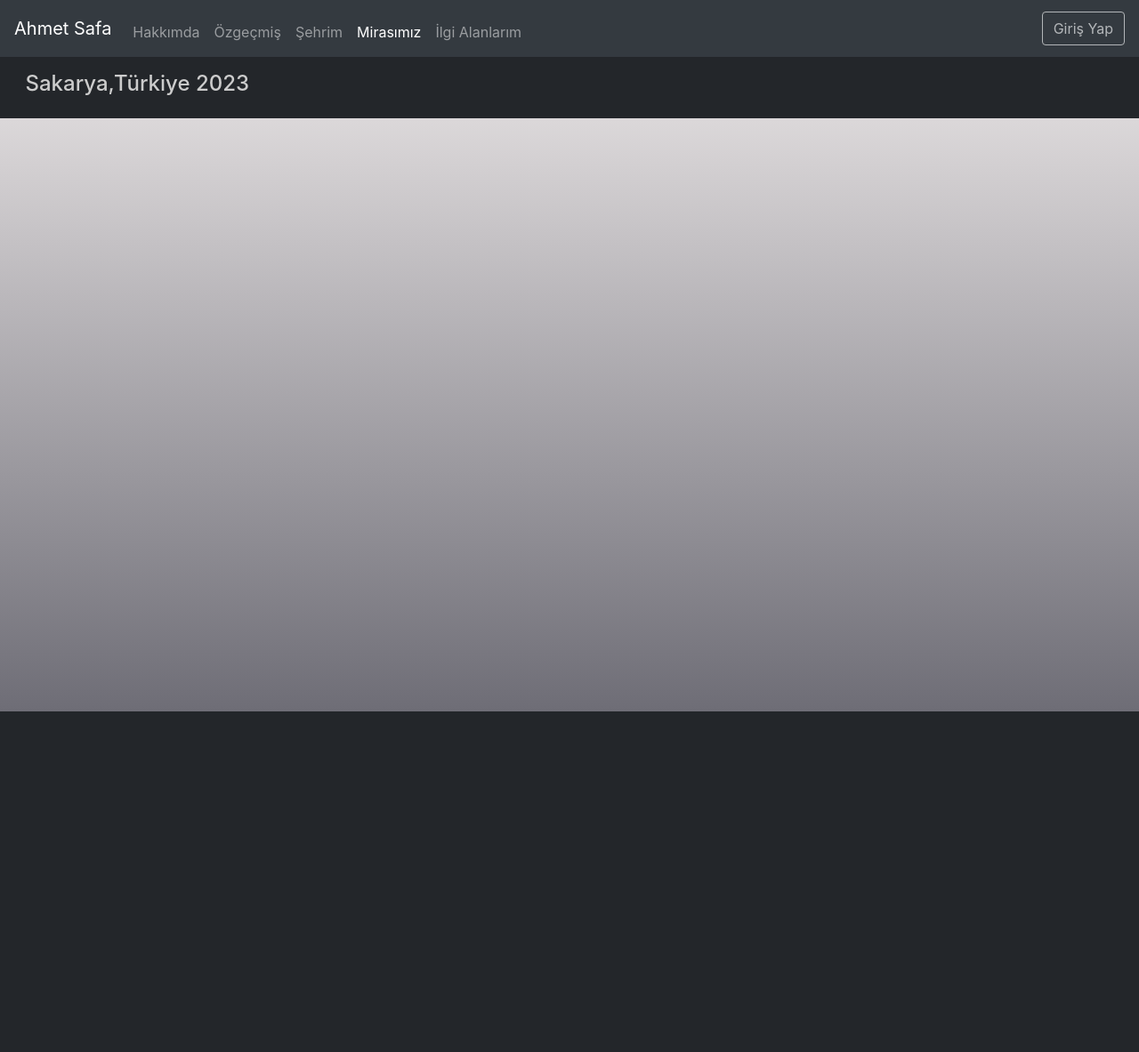
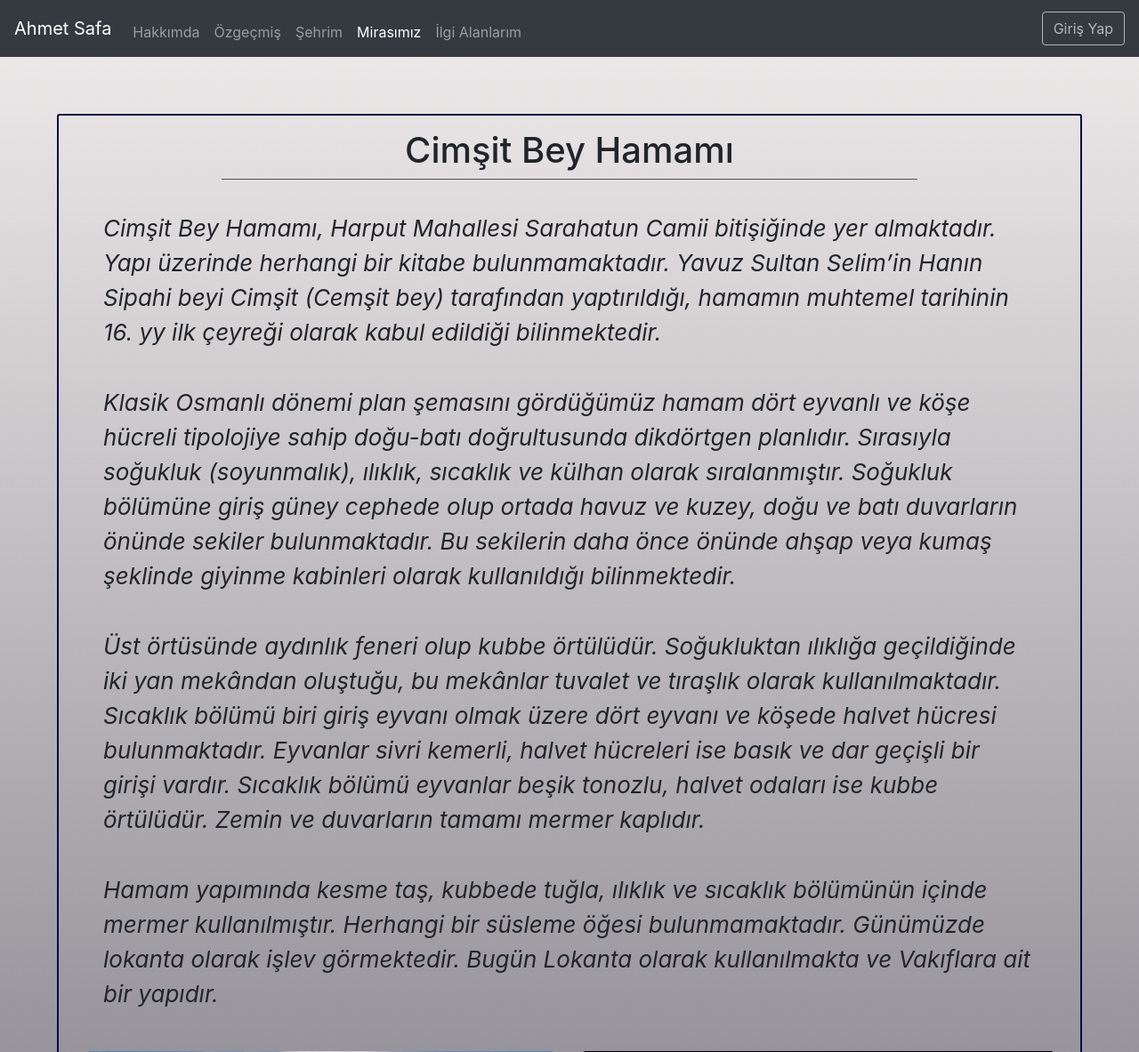
Before and after one commit to AhmetSafa0707/WebOdevim, a PHP site: the page made by mirasımız.html in a window 1280 px wide. Shown: the top 1183 px of the page at 89% size. Before the commit the page ends 800 px from the top, so only its background shows below. Run offline with PHP 8.4, Linux system fonts and the light colour scheme.

Commit message:
Altıncı Commit
-Mirasımız sayfasının içeriğini tamamladım.
-Cimşit Hamamı'nı kısaca tanıttım ve resimlerini içeren bir slider ekledim.
-Resimlein iki tanesine mekanı tanıtan sayfaların linkini ekledim.
-iframe etiketi ile mekanın konumunu içeren haritayı ekledim.

```diff
--- a/mirasımız.html
+++ b/mirasımız.html
@@ -48,6 +48,109 @@
             </div>
         </nav>
 
+
+        <div class="cimsitcerceve">
+            <h1>Cimşit Bey Hamamı</h1>
+            <center>
+                <div class="underline"
+                    style="position: relative;height: 1.3px;width: 70%; background: #535353;left: 0;right: 0;">
+                </div>
+            </center>
+            <p>Cimşit Bey Hamamı, Harput Mahallesi Sarahatun Camii bitişiğinde yer almaktadır. Yapı üzerinde herhangi
+                bir kitabe bulunmamaktadır. Yavuz Sultan Selim’in Hanın Sipahi beyi Cimşit (Cemşit bey) tarafından
+                yaptırıldığı, hamamın muhtemel tarihinin 16. yy ilk çeyreği olarak kabul edildiği bilinmektedir. </p>
+
+            <p>Klasik Osmanlı dönemi plan şemasını gördüğümüz hamam dört eyvanlı ve köşe hücreli tipolojiye sahip
+                doğu-batı doğrultusunda dikdörtgen planlıdır. Sırasıyla soğukluk (soyunmalık), ılıklık, sıcaklık ve
+                külhan olarak sıralanmıştır. Soğukluk bölümüne giriş güney cephede olup ortada havuz ve kuzey, doğu ve
+                batı duvarların önünde sekiler bulunmaktadır. Bu sekilerin daha önce önünde ahşap veya kumaş şeklinde
+                giyinme kabinleri olarak kullanıldığı bilinmektedir. </p>
+
+            <p>Üst örtüsünde aydınlık feneri olup kubbe örtülüdür. Soğukluktan ılıklığa geçildiğinde iki yan mekândan
+                oluştuğu, bu mekânlar tuvalet ve tıraşlık olarak kullanılmaktadır. Sıcaklık bölümü biri giriş eyvanı
+                olmak üzere dört eyvanı ve köşede halvet hücresi bulunmaktadır. Eyvanlar sivri kemerli, halvet hücreleri
+                ise basık ve dar geçişli bir girişi vardır. Sıcaklık bölümü eyvanlar beşik tonozlu, halvet odaları ise
+                kubbe örtülüdür. Zemin ve duvarların tamamı mermer kaplıdır.</p>
+
+            <p> Hamam yapımında kesme taş, kubbede tuğla, ılıklık ve sıcaklık bölümünün içinde mermer kullanılmıştır.
+                Herhangi bir süsleme öğesi bulunmamaktadır. Günümüzde lokanta olarak işlev görmektedir. Bugün Lokanta
+                olarak kullanılmakta ve Vakıflara ait bir yapıdır.</p><br>
+
+
+
+            <div class="cimsitmap">
+
+            </div>
+
+
+
+            <div class="container">
+                <div class="row">
+                    <div class="col-lg-6 mb-4">
+
+                        <div id="carouselExampleCaptions" class="carousel slide" data-ride="carousel">
+                            <ol class="carousel-indicators">
+                                <li data-target="#carouselExampleCaptions" data-slide-to="0" class="active"></li>
+                                <li data-target="#carouselExampleCaptions" data-slide-to="1"></li>
+                                <li data-target="#carouselExampleCaptions" data-slide-to="2"></li>
+                                <li data-target="#carouselExampleCaptions" data-slide-to="3"></li>
+                            </ol>
+                            <div class="carousel-inner">
+                                <div class="carousel-item active">
+                                    <a href="https://harput.web.tr/harputun-tarihi-eserleri/harputun-hamamlari/cimsit-hamami/"
+                                        target="_blank"> <img src="resimler/cimsit-bey-hamami-1-scaled.jpg"
+                                            class="d-block w-100" alt="Cimşit Hamamı1"></a>
+                                    <div class="carousel-caption d-none d-md-block">
+                                        <h5>Hamam Meydanı</h5>
+                                    </div>
+                                </div>
+                                <div class="carousel-item">
+                                    <a href="https://gezgince.com/tr/gezinti/cimsit-bey-hamami/"><img
+                                            src="resimler/cimsit-bey-hamami-2-scaled.jpg" class="d-block w-100"
+                                            alt="Cimşit Hamamı2"></a>
+                                    <div class="carousel-caption d-none d-md-block">
+                                        <p>Daha fazlası için resme tıklayınız.</p>
+                                    </div>
+                                </div>
+                                <div class="carousel-item">
+                                    <img src="resimler/20171103135000271_ELAZIG 196 HARPUT CIMSIT HAMAMI SERVET UYGUN.jpg"
+                                        class="d-block w-100" alt="Cimşit Hamamı3">
+                                    <div class="carousel-caption d-none d-md-block">
+                                    </div>
+                                </div>
+                                <div class="carousel-item">
+                                    <img src="resimler/20171103135015356_ELAZIG 200 HARPUT CIMSIT HAMAMI SERVET UYGUN.jpg"
+                                        class="d-block w-100" alt="Cimşit Hamamı3">
+                                    <div class="carousel-caption d-none d-md-block">
+                                    </div>
+                                </div>
+                            </div>
+                            <button class="carousel-control-prev" type="button" data-target="#carouselExampleCaptions"
+                                data-slide="prev">
+                                <span class="carousel-control-prev-icon" aria-hidden="true"></span>
+                                <span class="sr-only">Previous</span>
+                            </button>
+                            <button class="carousel-control-next" type="button" data-target="#carouselExampleCaptions"
+                                data-slide="next">
+                                <span class="carousel-control-next-icon" aria-hidden="true"></span>
+                                <span class="sr-only">Next</span>
+                            </button>
+                        </div>
+
+                    </div>
+                    <div class="col-lg-6 mb-4">
+                        <div class="cimsitmapresponsive">
+                            <iframe class="cimsitmap"
+                                src="https://www.google.com/maps/embed?pb=!1m18!1m12!1m3!1d3113.5457385124682!2d39.250253515344596!3d38.705277679600776!2m3!1f0!2f0!3f0!3m2!1i1024!2i768!4f13.1!3m3!1m2!1s0x4076c0b55a5cab91%3A0x3db87bec297abc38!2zQ2ltxZ9pdCBCZXkgSGFtYW3EsQ!5e0!3m2!1str!2str!4v1684173150300!5m2!1str!2str"
+                                width="600" height="450" style="border:0;" allowfullscreen="" loading="lazy"
+                                referrerpolicy="no-referrer-when-downgrade"></iframe>
+                        </div>
+                    </div>
+
+                </div>
+            </div>
+        </div>
+
         <div class="altmenu">
             <h4>Sakarya,Türkiye 2023</h4>
         </div>
--- a/sehrim.html
+++ b/sehrim.html
@@ -49,7 +49,6 @@
 
 
         <div class="cerceveelazig">
-
             <div class="ElazigCerceve">
                 <h1>Elazığ</h1>
                 <p>Harput Kalesi’nin eteklerine kurulmuş olan Elazığ, yaklaşık 4 bin yıllık geçmişe sahip kadim bir
--- a/style.css
+++ b/style.css
@@ -163,3 +163,45 @@ img {
     object-fit: cover;
     position: relative;
 }
+
+.cimsitcerceve {
+    border-radius: 3px;
+    border: 2px solid rgb(3, 9, 74);
+    padding: 15px;
+    object-fit: cover;
+    position: relative;
+    margin: 5%;
+}
+
+.cimsitcerceve p{
+    font-size: 26px;
+    margin-top:30px ;
+    margin-left: 30px;
+    margin-right: 30px;
+
+}
+
+.cimsitcerceve h1{
+    text-align: center;
+}
+
+.cimsitslider{
+    width: 40%;
+    margin: 3%;
+ display: inline-block;
+}
+
+.cimsitmap{
+    width: 100%;
+    max-width: 800px;
+    height: 100%;
+
+}
+
+.cimsitmapresponsive{
+    border: 4px groove rgb(54, 52, 52);
+    border-radius: 3px;
+    padding: auto;
+    height: 360px;
+
+}
```
Also changed, not shown: hakkimda.html (+1 -20 lines), resimler/20171103135000271_ELAZIG 196 HARPUT CIMSIT HAMAMI SERVET UYGUN.jpg (added), resimler/20171103135015356_ELAZIG 200 HARPUT CIMSIT HAMAMI SERVET UYGUN.jpg (added), resimler/cimsit-bey-hamami-1-scaled.jpg (added), resimler/cimsit-bey-hamami-2-scaled.jpg (added).
